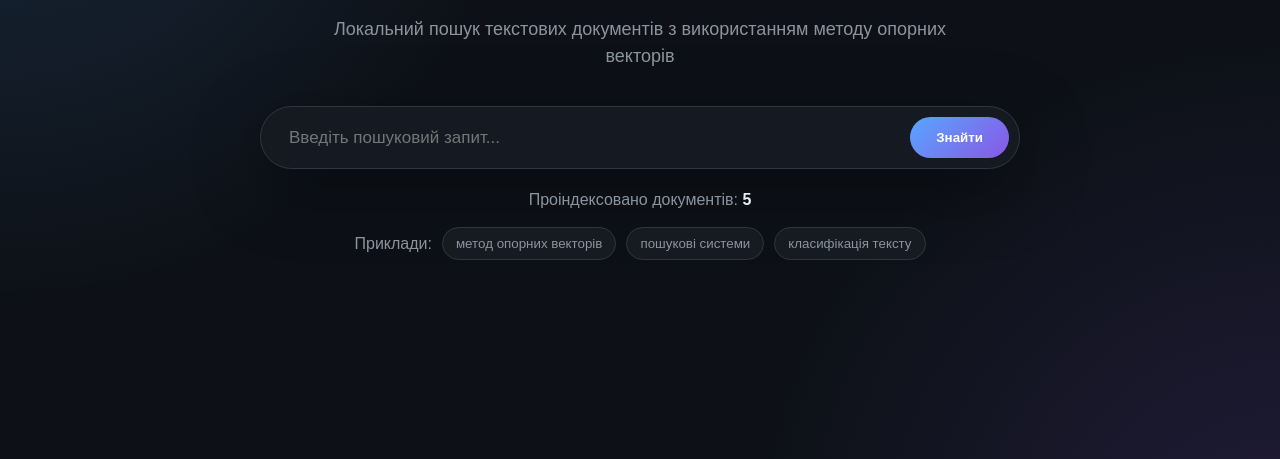
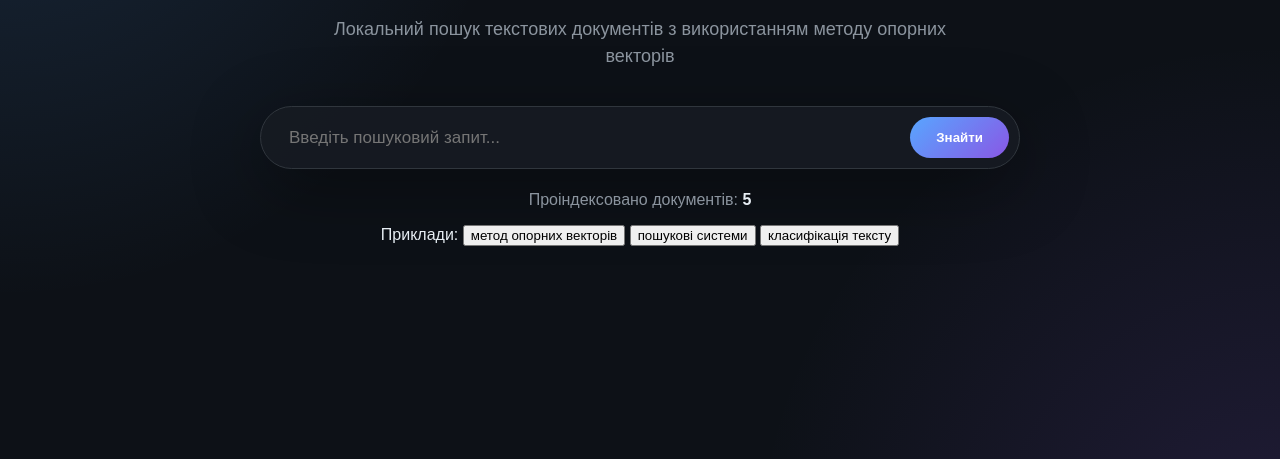
Before and after one commit to Macksym-Savchenko/Term-Paper, a Flask app: page / in a window 1280 px wide. Shown: the part 229-688 px from the top of the page. Run offline with Flask 3, Linux system fonts and the light colour scheme.

Commit message:
Update style.css

```diff
--- a/static/style.css
+++ b/static/style.css
@@ -80,8 +80,7 @@ body {
 }
 
 .search-box button,
-.brand,
-.chip {
+.brand {
   border: 0;
   cursor: pointer;
   color: white;
@@ -94,8 +93,7 @@ body {
   font-weight: 700;
 }
 
-.stats,
-.examples {
+.stats {
   color: var(--muted);
 }
 
@@ -105,28 +103,6 @@ body {
 
 .stats strong {
   color: var(--text);
-}
-
-.examples {
-  display: flex;
-  flex-wrap: wrap;
-  justify-content: center;
-  align-items: center;
-  gap: 10px;
-  margin-top: 18px;
-}
-
-.chip {
-  padding: 8px 13px;
-  border: 1px solid var(--border);
-  border-radius: 999px;
-  background: var(--panel);
-  color: var(--muted);
-}
-
-.chip:hover {
-  color: var(--text);
-  border-color: var(--accent);
 }
 
 .topbar {
```
